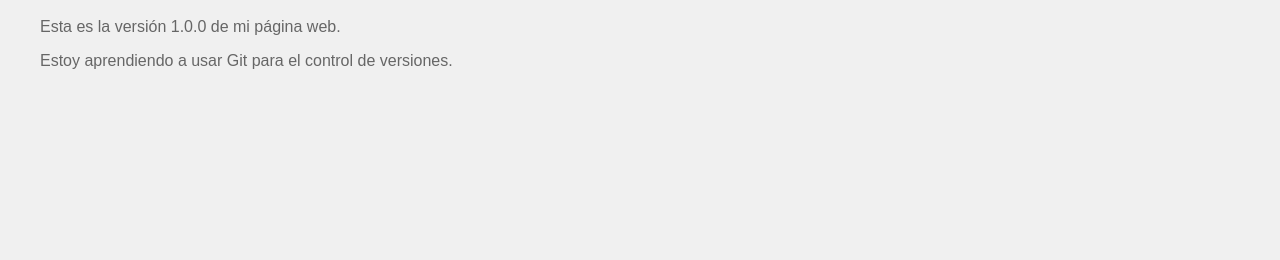
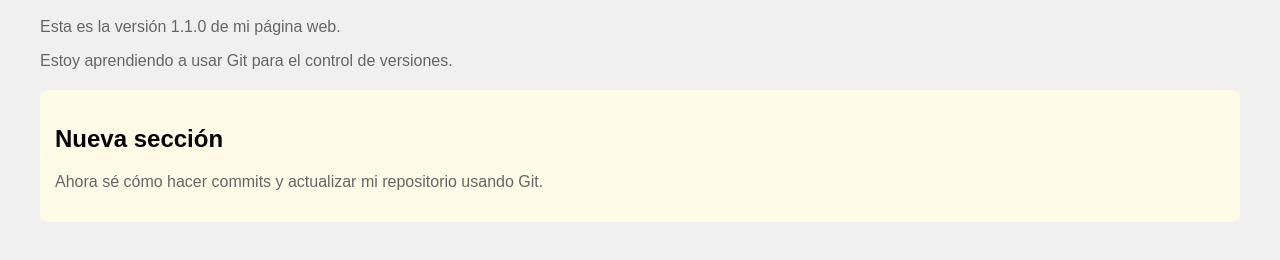
Before and after one commit to ChenteDUOC/pagina_web_git, a plain HTML site: page index.html in a window 1280 px wide. Shown: the part 80-340 px from the top of the page. Drawn offline with Linux system fonts and the light colour scheme.

Commit message:
Versión 1.1.0: Se agrego una nueva sección a la página.

```diff
--- a/index.html
+++ b/index.html
@@ -3,16 +3,21 @@
 <head>
     <meta charset="UTF-8">
     <meta name="viewport" content="width=device-width, initial-scale=1.0">
-    <title>Mi Primera Página Web (Versión 1.0.0)</title>
+    <title>Mi Primera Página Web (Versión 1.1.0)</title> <!-- Cambié la versión -->
     <style>
         body { font-family: Arial, sans-serif; margin: 40px; background-color: #f0f0f0; }
         h1 { color: #333; }
         p { color: #666; }
+        .nueva-seccion { background: #fffbe6; padding: 15px; border-radius: 8px; margin-top: 20px; }
     </style>
 </head>
 <body>
     <h1>¡Hola, Mundo!</h1>
-    <p>Esta es la versión 1.0.0 de mi página web.</p>
+    <p>Esta es la versión 1.1.0 de mi página web.</p> <!-- Cambié la versión -->
     <p>Estoy aprendiendo a usar Git para el control de versiones.</p>
+    <div class="nueva-seccion">
+        <h2>Nueva sección</h2>
+        <p>Ahora sé cómo hacer commits y actualizar mi repositorio usando Git.</p>
+    </div>
 </body>
 </html>
```
